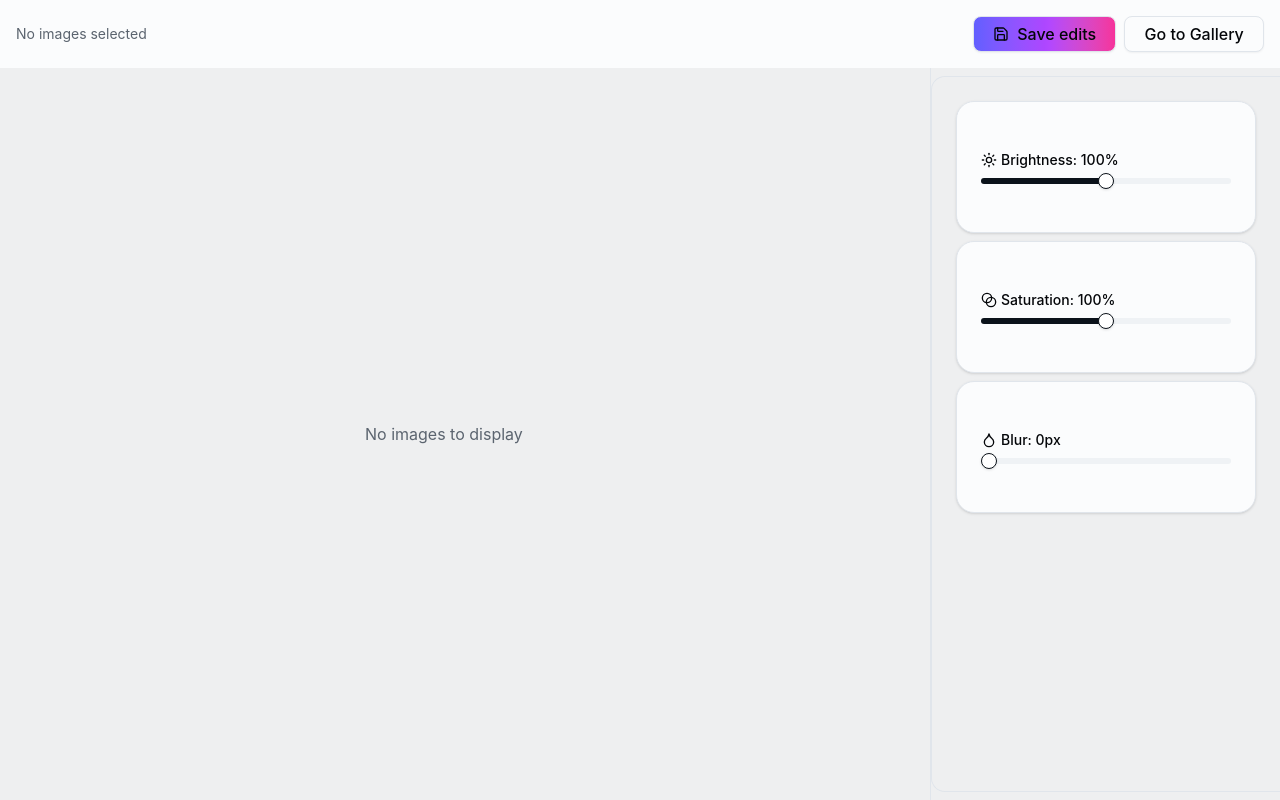
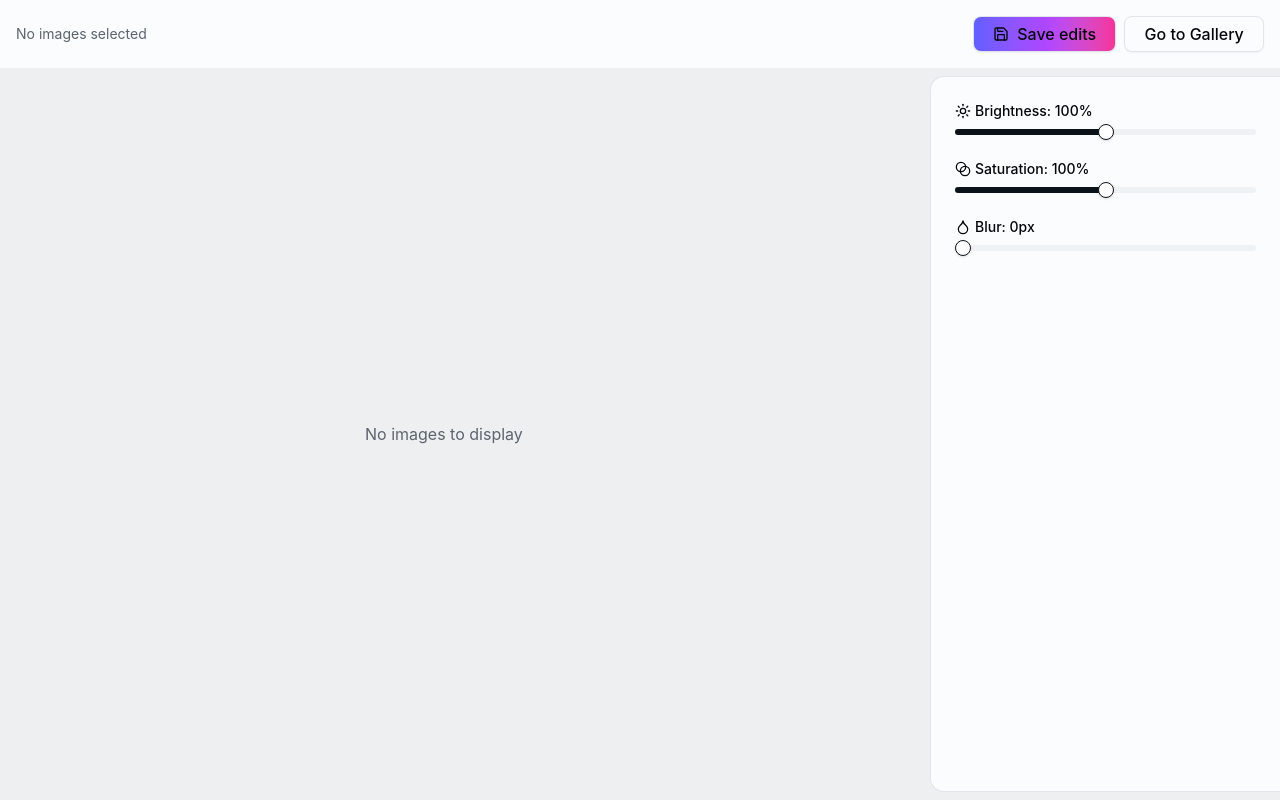
Before and after one commit to VxTi/umain-picksy, a React (Vite) app: page /edit in a window 1280 px wide. Built offline with nearby package versions, Linux system fonts and the light colour scheme.

Commit message:
Refactor photo editor components for improved layout and styling

```diff
--- a/src/components/photo-editor-sidebar.tsx
+++ b/src/components/photo-editor-sidebar.tsx
@@ -1,5 +1,4 @@
 import { Slider } from "@/components/ui/slider";
-import { Card, CardContent } from "@/components/ui/card";
 import { BlendIcon, DropletIcon, SunIcon } from "lucide-react";
 
 type Props = {
@@ -26,11 +25,8 @@ export default function PhotoEditorSidebar({
 	//onGrayscaleChange
 }: Props) {
 	return (
-		<div className="w-87.5 py-2 border-l flex flex-col">
-			<div className="h-full w-full p-6 flex flex-col gap-2 rounded-l-xl border-t grow border-l border-b border-border overflow-y-auto">
-				{/* Brightness */}
-				<Card className="w-full rounded-2xl">
-					<CardContent className="p-6 space-y-4">
+		<div className="w-87.5 py-2 flex flex-col">
+			<div className="h-full w-full p-6 flex flex-col bg-background space-y-6 rounded-l-xl border-t grow border-l border-b border-border overflow-y-auto">
 				<div className="space-y-2">
 					<div className="text-sm font-medium flex items-center gap-1">
 						<SunIcon className="size-4" />
@@ -44,12 +40,6 @@ export default function PhotoEditorSidebar({
 						step={1}
 					/>
 				</div>
-					</CardContent>
-				</Card>
-
-				{/* Saturation */}
-				<Card className="w-full rounded-2xl">
-					<CardContent className="p-6 space-y-4">
 				<div className="space-y-2">
 					<div className="text-sm font-medium flex items-center gap-1">
 						<BlendIcon className="size-4" />
@@ -63,12 +53,6 @@ export default function PhotoEditorSidebar({
 						step={1}
 					/>
 				</div>
-					</CardContent>
-				</Card>
-
-				{/* Blur */}
-				<Card className="w-full rounded-2xl">
-					<CardContent className="p-6 space-y-4">
 				<div className="space-y-2">
 					<div className="text-sm font-medium flex items-center gap-1">
 						<DropletIcon className="size-4" />
@@ -82,8 +66,6 @@ export default function PhotoEditorSidebar({
 						step={1}
 					/>
 				</div>
-					</CardContent>
-				</Card>
 			</div>
 		</div>
 	);
--- a/src/pages/PhotoComponent.tsx
+++ b/src/pages/PhotoComponent.tsx
@@ -16,12 +16,7 @@ export const PhotoComponent: React.FC<ImageViewProps> = ({
 	const filter = `brightness(${brightness ?? 100}%) saturate(${saturation ?? 50}%) blur(${blur ?? 0}px)`;
 	return (
 		<div
-			style={{
-				maxHeight: "70%",
-				maxWidth: "70%",
-				overflow: "hidden",
-				display: "inline-block",
-			}}
+			className='overflow-hidden  size-full flex items-center justify-center'
 		>
 			<img
 				src={src}
--- a/src/pages/photo-editor.tsx
+++ b/src/pages/photo-editor.tsx
@@ -123,8 +123,8 @@ function PhotoEditor() {
 							className={twMerge(
 								"flex-1 h-full flex flex-col items-center justify-center transition-all duration-300",
 								editingPhotos.length > 1 && activeImageIndex === i
-									? "opacity-50 scale-95"
-									: "opacity-100 scale-100",
+									? "opacity-100 scale-100"
+									: "opacity-50 scale-90",
 							)}
 						>
 							<PhotoComponent
```
Lines whose indentation alone changed are shown as unchanged.
